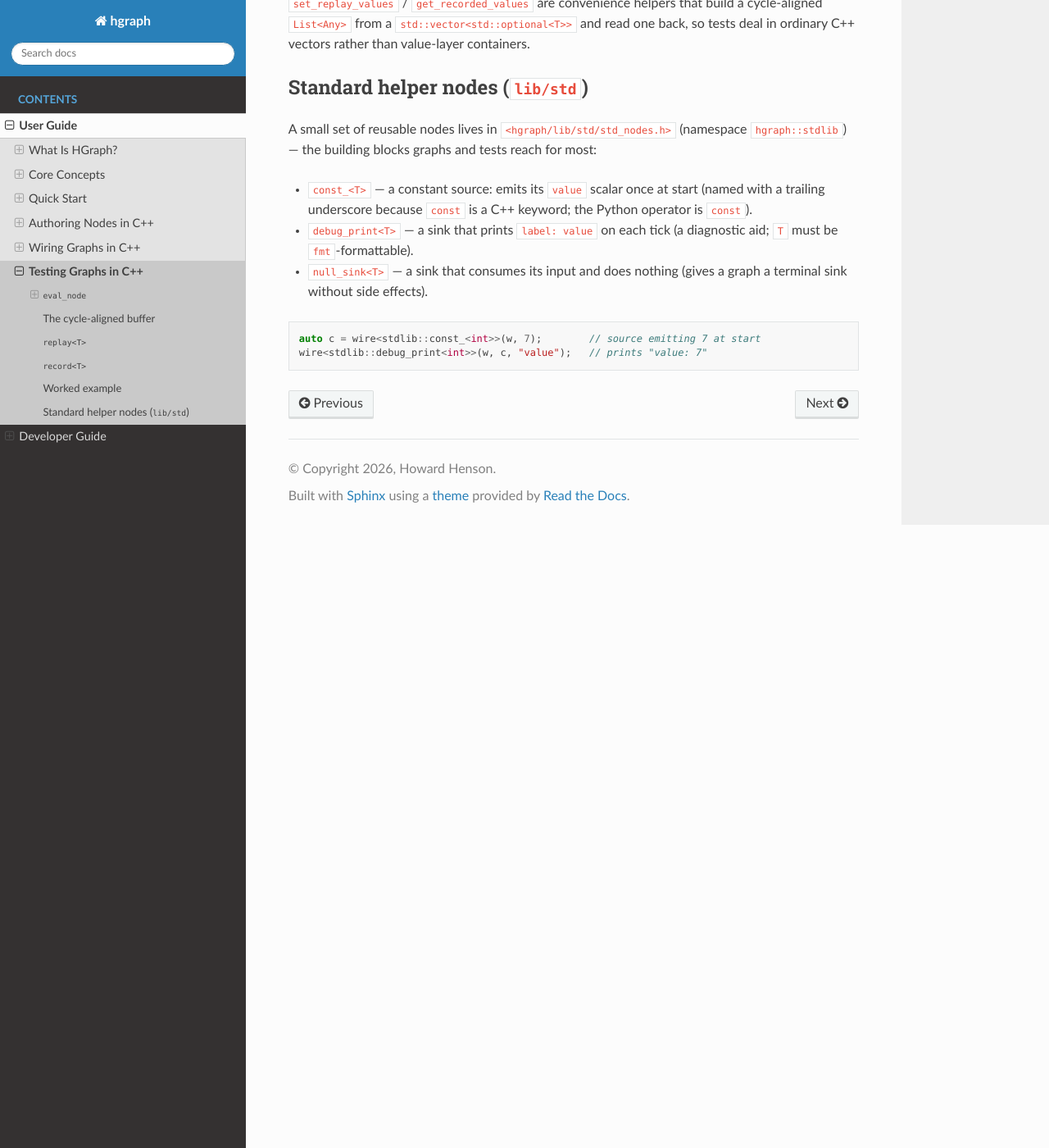
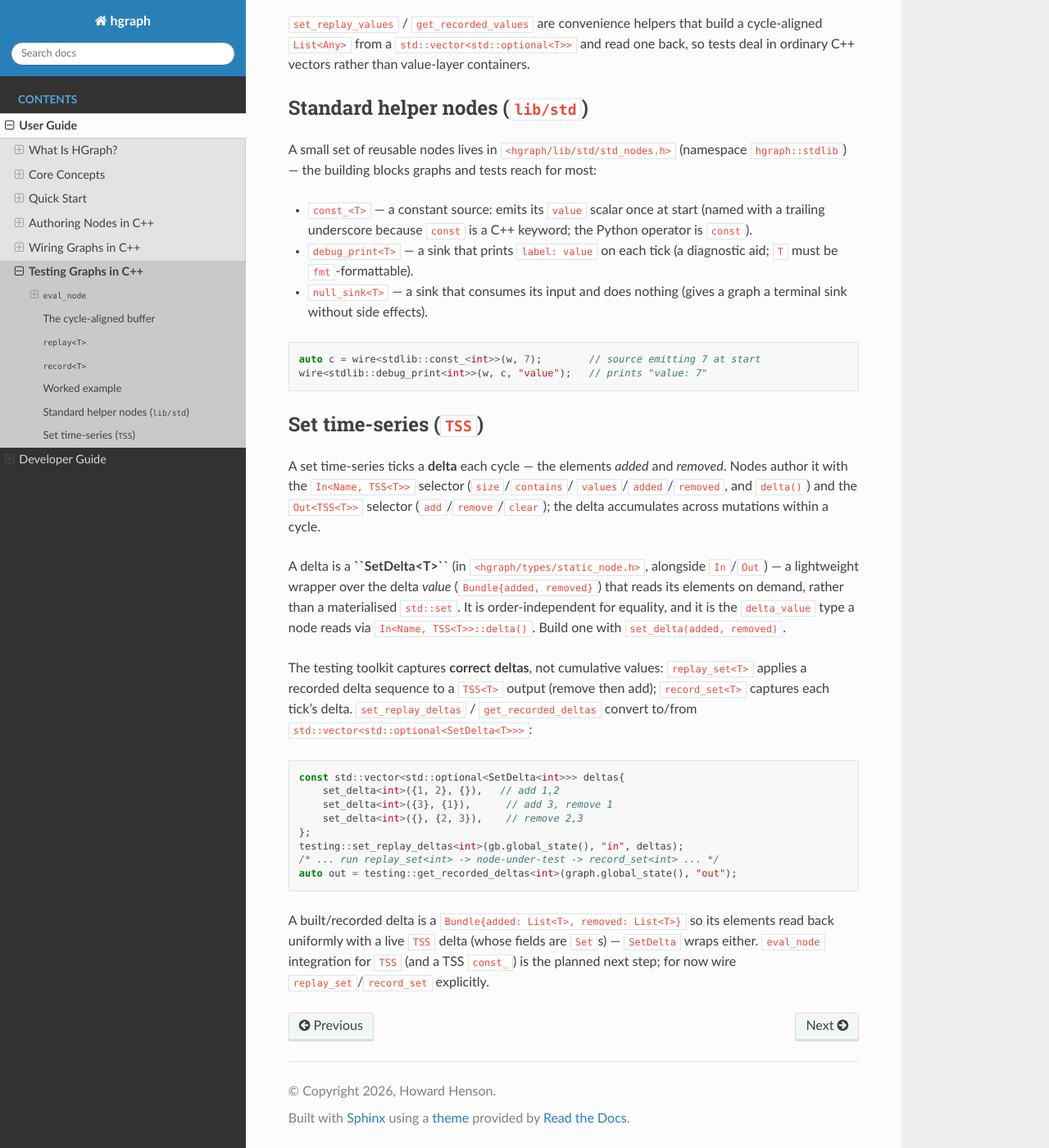
Before and after one commit to hhenson/hg_cpp, a Sphinx documentation site: the page built from docs/source/user_guide/testing_graphs_cpp.rst, in a window 1280 px wide and 1400 px high, scrolled down 3687 px. Shown: the whole window at 82% size. Built offline with Sphinx 7.4.7 and the Read the Docs theme 3.1.0, drawn with Linux system fonts in a browser that asks for light colours; some of the changed text lies outside the part shown.

Commit message:
Initial support for set_delta

```diff
--- a/docs/source/user_guide/authoring_nodes_cpp.rst
+++ b/docs/source/user_guide/authoring_nodes_cpp.rst
@@ -945,7 +945,10 @@ Feature status
    * - Source tick injection over time (self-rescheduling source)
      - available
      - available
-   * - Container selectors (``In``/``Out`` over ``TSB``/``TSL``/``TSS``/``TSD``/``TSW``)
+   * - Set selectors (``In``/``Out`` over ``TSS``)
+     - available
+     - available
+   * - Container selectors (``In``/``Out`` over ``TSB``/``TSL``/``TSD``/``TSW``)
      - planned
      - available
    * - ``SIGNAL`` / ``REF`` selectors
--- a/docs/source/user_guide/testing_graphs_cpp.rst
+++ b/docs/source/user_guide/testing_graphs_cpp.rst
@@ -72,9 +72,10 @@ input may be a braced list (its type is inferred); later inputs are passed as
    CHECK_OUTPUT(testing::eval_node<Sum>({1, none, 3}, rhs), {11, 21, 33});  // lhs persists at cycle 1
 
 The first parameter must be a time-series input, and the node must have exactly one
-output. **Not yet supported:** container/compound time-series (``TSB``/``TSL``/
-``TSS``/``TSD``/``TSW``) — gated on container ``In``/``Out`` selectors in the
-authoring layer.
+output. ``eval_node`` currently drives **scalar** ``TS<T>`` inputs/outputs; set
+time-series (``TSS``) are tested with ``replay_set``/``record_set`` (see *Set
+time-series* below). Other container types (``TSB``/``TSL``/``TSD``/``TSW``) are a
+future extension, gated on their ``In``/``Out`` selectors.
 
 Comparing results: ``CHECK_OUTPUT``
 ....................................
@@ -208,3 +209,40 @@ A small set of reusable nodes lives in ``<hgraph/lib/std/std_nodes.h>`` (namespa
 
    auto c = wire<stdlib::const_<int>>(w, 7);        // source emitting 7 at start
    wire<stdlib::debug_print<int>>(w, c, "value");   // prints "value: 7"
+
+Set time-series (``TSS``)
+-------------------------
+
+A set time-series ticks a **delta** each cycle — the elements *added* and *removed*.
+Nodes author it with the ``In<Name, TSS<T>>`` selector (``size``/``contains``/
+``values``/``added``/``removed``, and ``delta()``) and the ``Out<TSS<T>>`` selector
+(``add``/``remove``/``clear``); the delta accumulates across mutations within a cycle.
+
+A delta is a **``SetDelta<T>``** (in ``<hgraph/types/static_node.h>``, alongside
+``In``/``Out``) — a lightweight wrapper over the delta *value*
+(``Bundle{added, removed}``) that reads its elements on demand, rather than a
+materialised ``std::set``. It is order-independent for equality, and it is the
+``delta_value`` type a node reads via ``In<Name, TSS<T>>::delta()``. Build one with
+``set_delta(added, removed)``.
+
+The testing toolkit captures **correct deltas**, not cumulative values:
+``replay_set<T>`` applies a recorded delta sequence to a ``TSS<T>`` output (remove
+then add); ``record_set<T>`` captures each tick's delta. ``set_replay_deltas`` /
+``get_recorded_deltas`` convert to/from ``std::vector<std::optional<SetDelta<T>>>``:
+
+.. code-block:: cpp
+
+   const std::vector<std::optional<SetDelta<int>>> deltas{
+       set_delta<int>({1, 2}, {}),   // add 1,2
+       set_delta<int>({3}, {1}),      // add 3, remove 1
+       set_delta<int>({}, {2, 3}),    // remove 2,3
+   };
+   testing::set_replay_deltas<int>(gb.global_state(), "in", deltas);
+   /* ... run replay_set<int> -> node-under-test -> record_set<int> ... */
+   auto out = testing::get_recorded_deltas<int>(graph.global_state(), "out");
+
+A built/recorded delta is a ``Bundle{added: List<T>, removed: List<T>}`` so its
+elements read back uniformly with a live ``TSS`` delta (whose fields are ``Set``\ s)
+— ``SetDelta`` wraps either. ``eval_node`` integration for ``TSS`` (and a TSS
+``const_``) is the planned next step; for now wire ``replay_set``/``record_set``
+explicitly.
```
Also changed, not shown: 4 other files.
